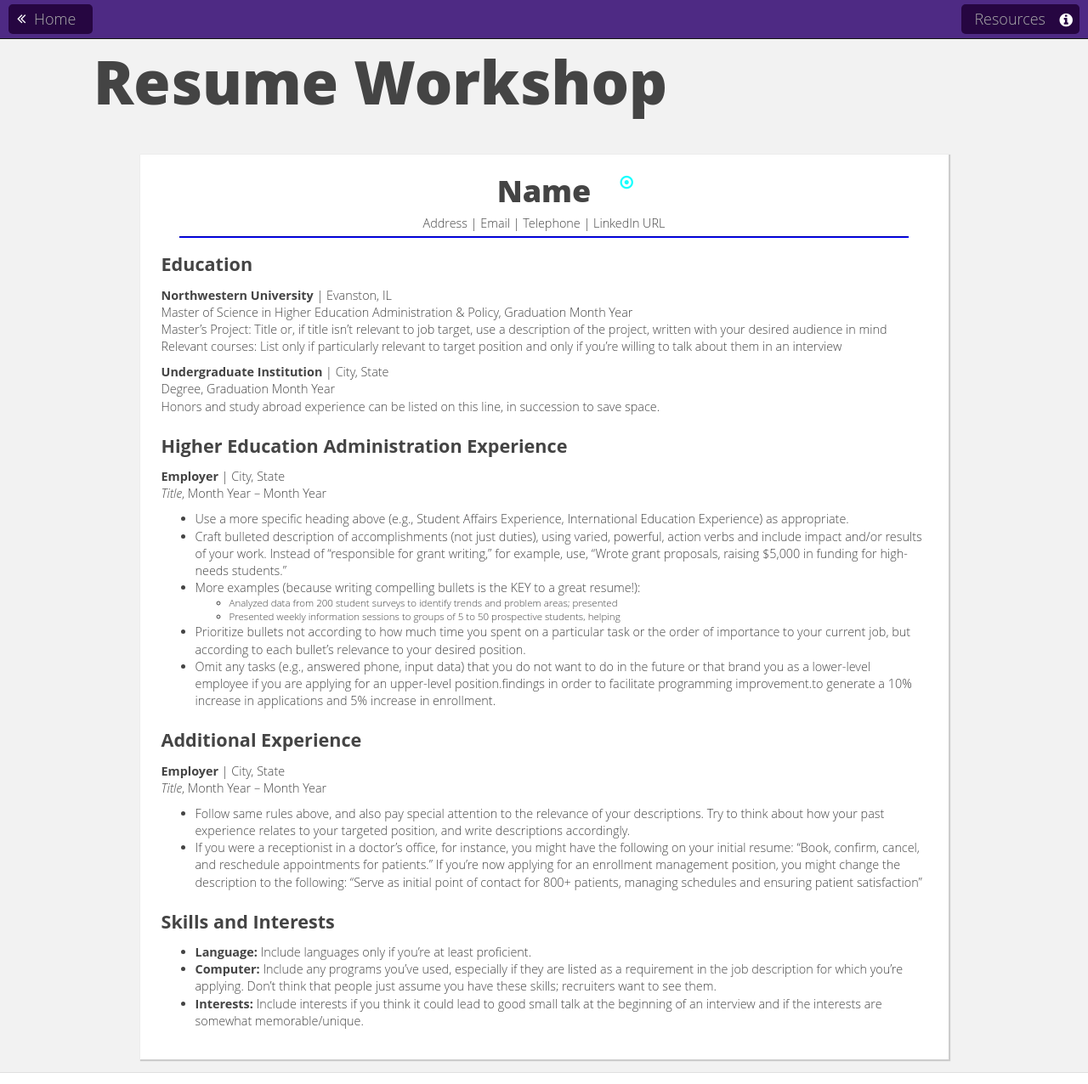
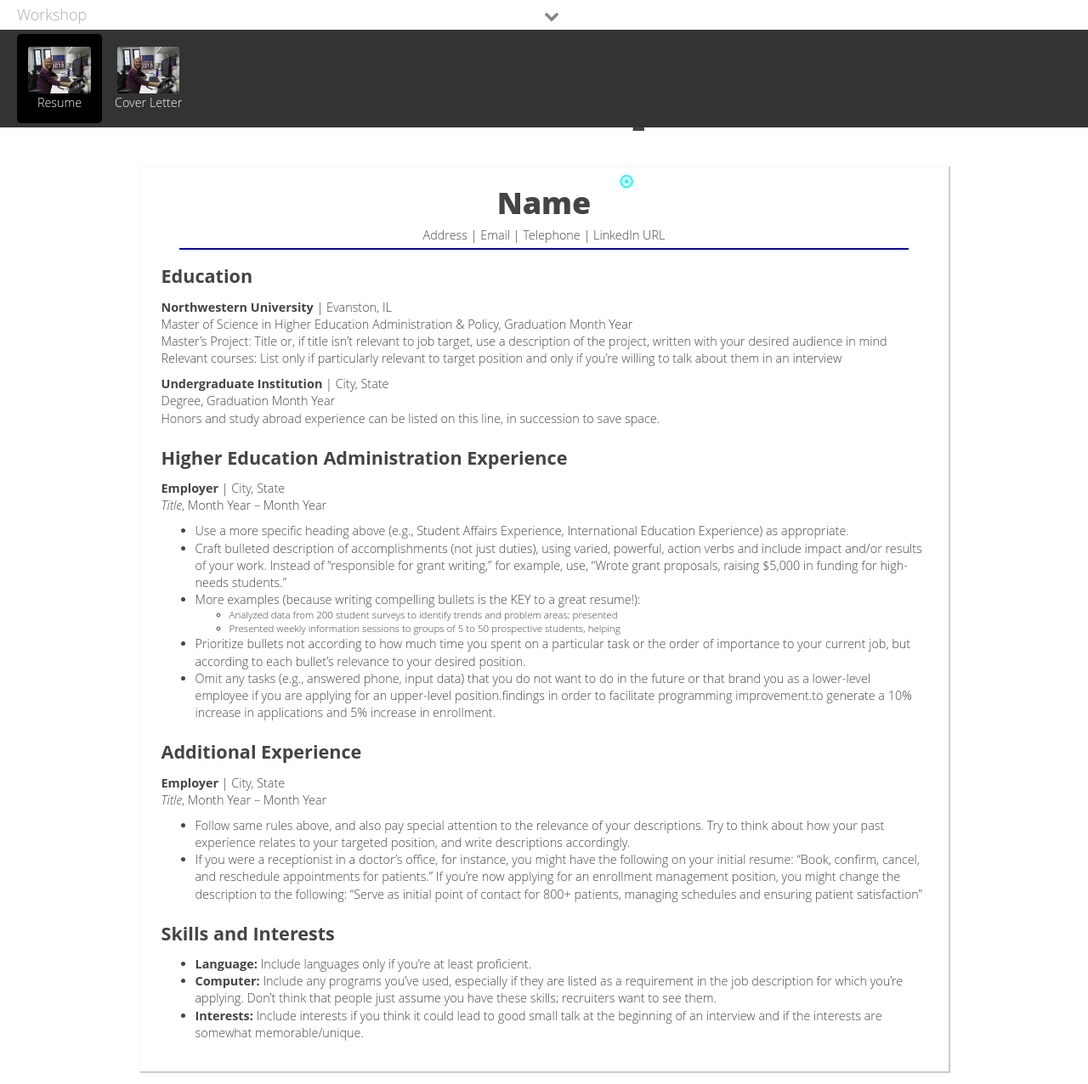
Before and after one commit to dwthurber/resume-coverletter, a Jekyll site: the page built from resume.html, in a window 1280 px wide. Shown: the whole page at 85% size. Built offline with Jekyll 4.4.1, drawn with Linux system fonts in a browser that asks for light colours; nearby versions of some CDN libraries.

Commit message:
updated resume page header

```diff
--- a/css/base.css
+++ b/css/base.css
@@ -98,8 +98,8 @@
 }
 
 header {
-	background: #4e2a84;
-	border-bottom: 1px solid #111;
+	background: #fff;
+/*	border-bottom: 1px solid #111;*/
 	color: #f2f2f2;
 	line-height: 35px;
     height: 45px;
--- a/css/main.css
+++ b/css/main.css
@@ -220,16 +220,9 @@
     position: static;
 }
 
-.workshop-nav {
-    position: absolute;
-    background-color: #260641;
-    margin: 5px;
-    border-radius: 5px;
-}
 
-.workshop-nav a {
-    padding-left: 30px;
-}
+
+
 
 .workshop-nav p {
     display: inline-block;
@@ -252,9 +245,7 @@
     top: 10px;
 }
 
-.right {
-    right: 5px;
-}
+
 
 .right a {
     padding-right: 40px;
@@ -276,31 +267,31 @@
 
 .resource-overlay {
     position: fixed;
-    top: 0;
+    top: -150%;
     z-index: 100;
     width: 100%;
     height: 100%;
     overflow: scroll;
-    left: 100%;
+    left: 0;
 /*    display: none;*/
     transition-duration: 0.5s;
 }
 
 .resource-overlay i {
-    position: fixed;
-    left: 100%;
+    position: absolute;
+    left: 50%;
+    right: 50%;
     font-size: larger;
     color: #333;
     transition-duration: 0.5s;
+    top: -120%;
 }
 
 
 
 
 
-.left {
-    left: 5px;
-}
+
 
 .info {
     color: aqua;
@@ -313,3 +304,63 @@
     top: 205px;
     left: 57%;
 }
+
+.workshop-thumbnail {
+    display: inline-block;
+    border-radius: 5px;
+    width: 100px;
+    text-align: center;
+    vertical-align: middle;
+    padding: 15px 0px 0px 0px;
+}
+
+.workshop-menu {
+    position: absolute;
+    background-color: #333;
+    width: 100%;
+    padding: 5px 20px;
+    display: none;
+}
+
+.workshop-thumbnail p {
+    line-height: 1.5em;
+}
+
+.workshop-thumbnail:hover {
+    background-color: #000;
+}
+
+.workshop-thumbnail img {
+    border-radius: 3px;
+}
+
+.thumbnail-active {
+    background-color: #000;
+}
+
+.workshop-nav:hover .workshop-menu {
+    display: block;
+}
+
+
+
+.workshop-nav a {
+    display: inline;
+    padding: 0;
+}
+
+#workshop-title {
+    margin-left: 20px;
+}
+
+.workshop-nav {
+    display: inline-block;
+}
+
+#overlay-open {
+    position:absolute;
+    color: #888;
+    top: 10px;
+    left: 50%;
+    right: 50%;
+}
--- a/resume.html
+++ b/resume.html
@@ -3,19 +3,28 @@
 ---
 
     <header>
-        <div class="workshop-nav left">
-            <a href="index.html">Home</a>
-            <i class="fa fa-angle-double-left"></i>
+        <div class="workshop-nav">
+            <a href="workshop.html" id="workshop-title">Workshop</a>
+            <div class="workshop-menu">
+                <div class="workshop-thumbnail thumbnail-active">
+                    <a href="{{ site.baseurl }}/resume.html">
+                    <img src="./img/15628801639_ce8dddd2d9_m.jpg">
+                    <p>Resume</p>
+                    </a>
+                </div>
+                <div class="workshop-thumbnail">
+                    <a href="{{ site.baseurl }}/cover-letter.html">
+                        <img src="./img/15628801639_ce8dddd2d9_m.jpg">
+                    <p>Cover Letter</p>
+                    </a>
+                </div>
+            </div>
         </div>
 
-
-        <div class="workshop-nav right" id="overlay-open">
-            <a href="#">Resources</a>
-            <i class="fa fa-info-circle"></i>
-        </div>
+        <a href="#"><i class="fa fa-chevron-down" id="overlay-open"></i></a>
 
     </header>
-    <section class="alternate-section">
+    <section>
         <div class="spacer"></div>
         <div class="container">
             <h1>Resume Workshop</h1>
@@ -81,19 +90,19 @@
         <i class="fa fa-dot-circle-o info" id="one-name"></i>
     </section>
     <section class="resource-overlay" id="overlay">
-        <a href="#"><i class="fa fa-chevron-right" id="overlay-close"></i></a>
+        <a href="#"><i class="fa fa-chevron-up" id="overlay-close"></i></a>
         {% include resources.html %}
 
     </section>
 
     <script type="text/javascript">
         $("#overlay-open").click(function() {
-            $("#overlay").css({left:0}),
-            $("#overlay-close").css({left:5});
+            $("#overlay").css({top:0}),
+            $("#overlay-close").css({top:10});
         });
         $("#overlay-close").click(function() {
-            $("#overlay").css({left: 100 + "%"}),
-            $("#overlay-close").css({left: 100 + "%"});
+            $("#overlay").css({top: -120 + "%"}),
+            $("#overlay-close").css({top: -120 + "%"});
         });
 
 
```
